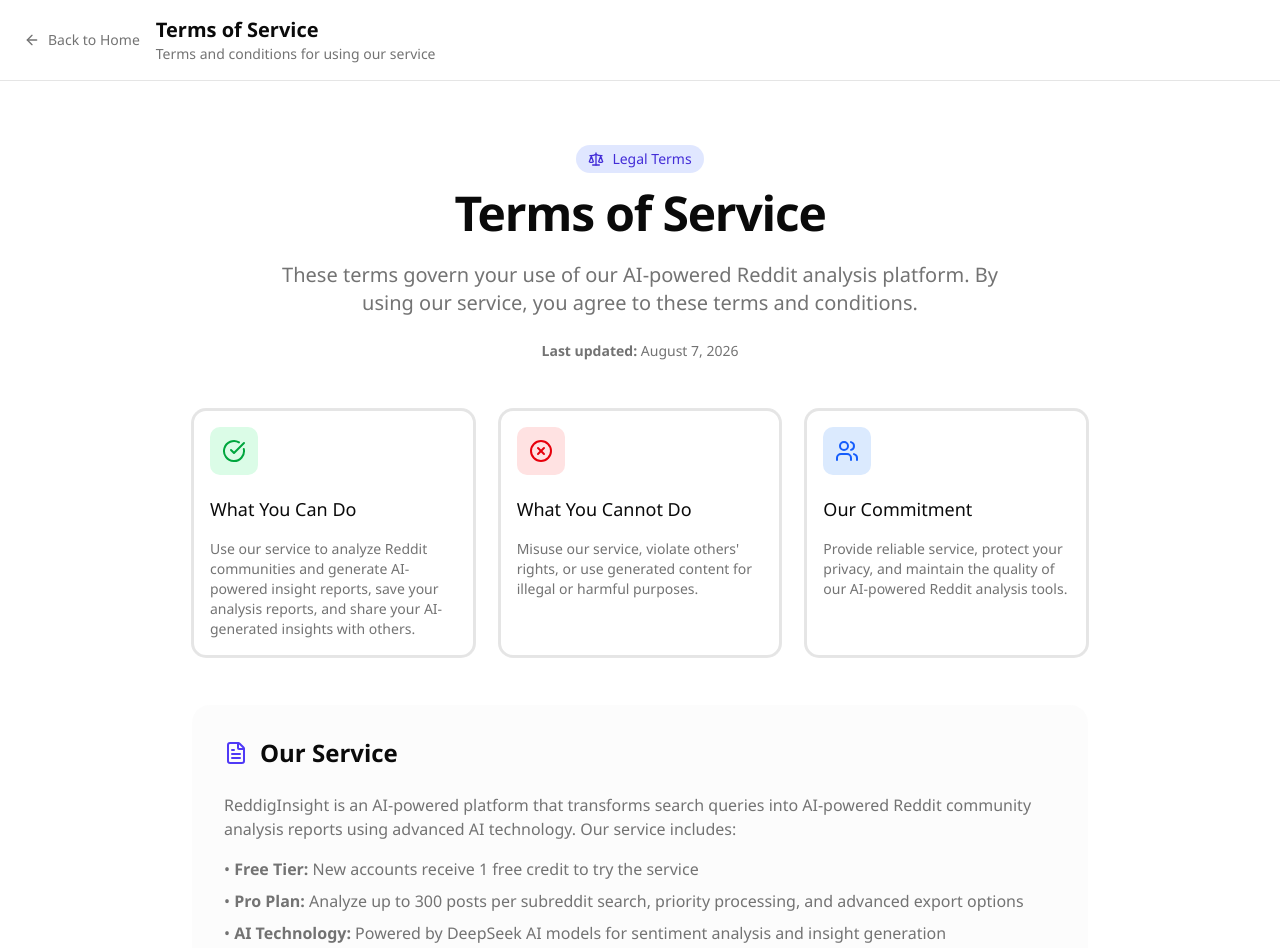
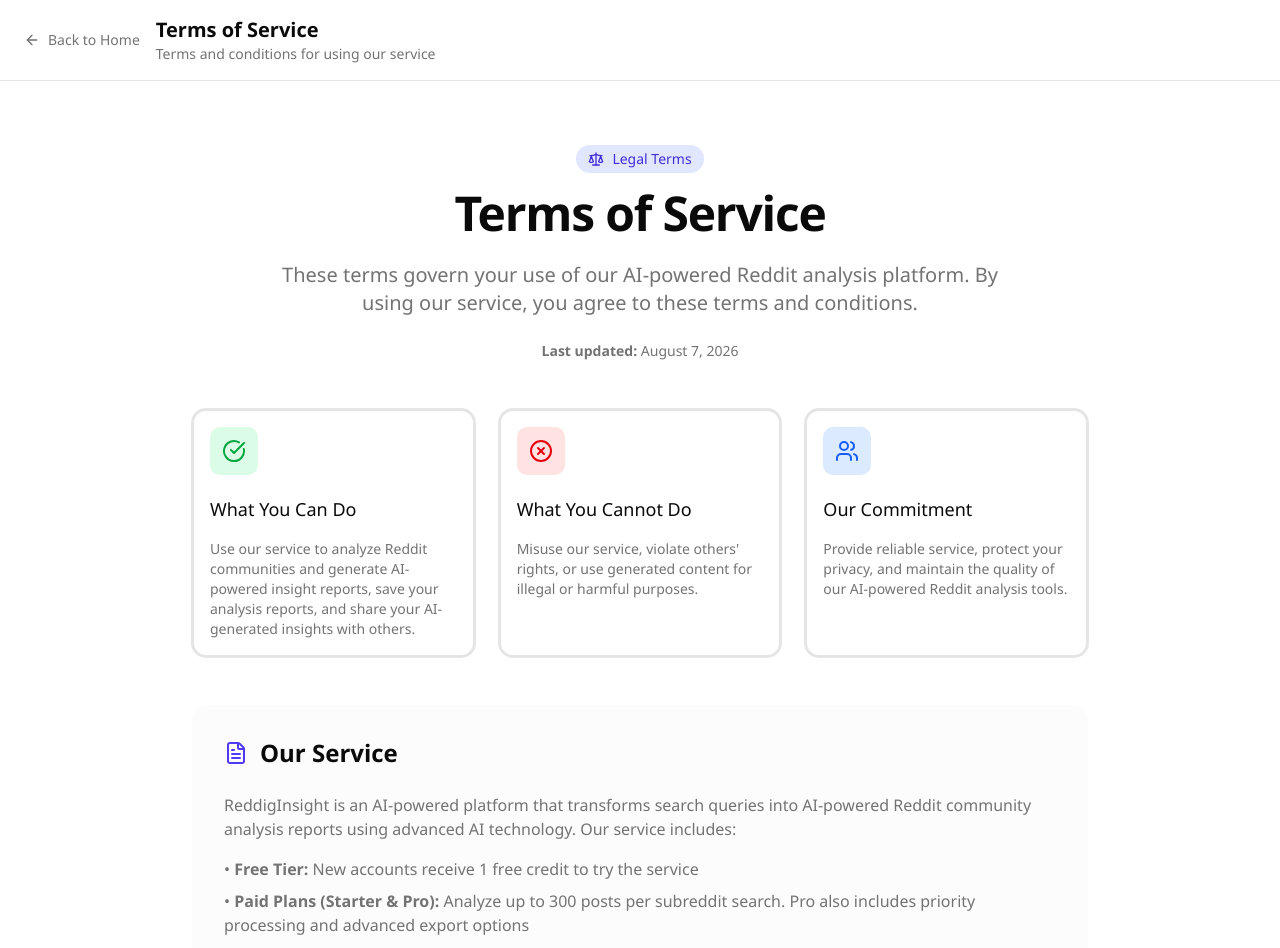
Before and after one commit to XCIT-openclaw/reddiginsight-v2-frontend, a Next.js app: page /terms in a window 1280 px wide. Shown: the top 948 px of the page. Built offline with nearby package versions, Linux system fonts and the light colour scheme; no server answers.

Commit message:
feat: sync paid plan max posts to 300 in UI

```diff
--- a/src/app/dashboard/page.tsx
+++ b/src/app/dashboard/page.tsx
@@ -568,7 +568,7 @@ setIsLoading(true)
               <div className="space-y-2">
                 <Label htmlFor="maxPosts">Max Posts</Label>
                 <div className="p-3 rounded-lg bg-muted/40 border border-border/60">
-                  <p className="font-medium text-sm">{maxPosts ?? (profile?.plan === 'pro' ? 300 : 100)}</p>
+                  <p className="font-medium text-sm">{(profile?.plan === 'starter' || profile?.plan === 'pro') ? 300 : 100}</p>
                 </div>
                 <p className="text-xs text-muted-foreground">The maximum number of posts analyzed</p>
               </div>
--- a/src/app/terms/page.tsx
+++ b/src/app/terms/page.tsx
@@ -114,7 +114,7 @@ export default function TermsPage() {
 
                 <ul className="space-y-2">
                   <li>• <strong>Free Tier:</strong> New accounts receive 1 free credit to try the service</li>
-                  <li>• <strong>Pro Plan:</strong> Analyze up to 300 posts per subreddit search, priority processing, and advanced export options</li>
+                  <li>• <strong>Paid Plans (Starter & Pro):</strong> Analyze up to 300 posts per subreddit search. Pro also includes priority processing and advanced export options</li>
                   <li>• <strong>AI Technology:</strong> Powered by DeepSeek AI models for sentiment analysis and insight generation</li>
                   <li>• <strong>Analysis Tools:</strong> Sentiment breakdown, PMF scoring, key topic extraction, and actionable recommendations</li>
                   <li>• <strong>Report Management:</strong> Save, export, and revisit your analysis reports anytime</li>
```
